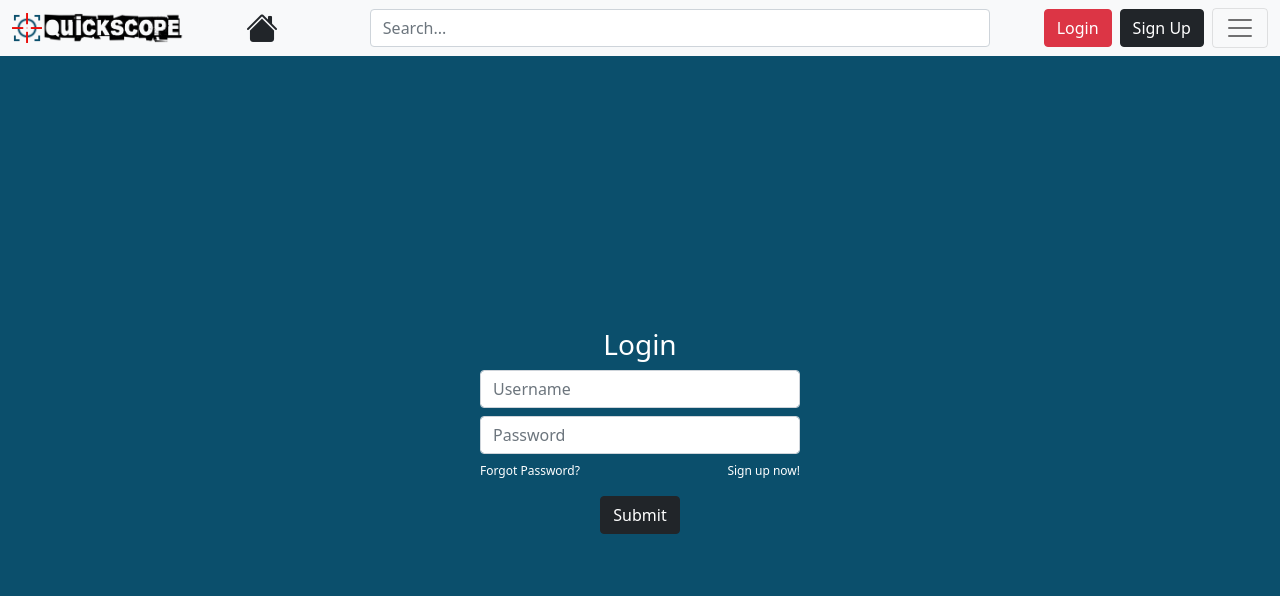
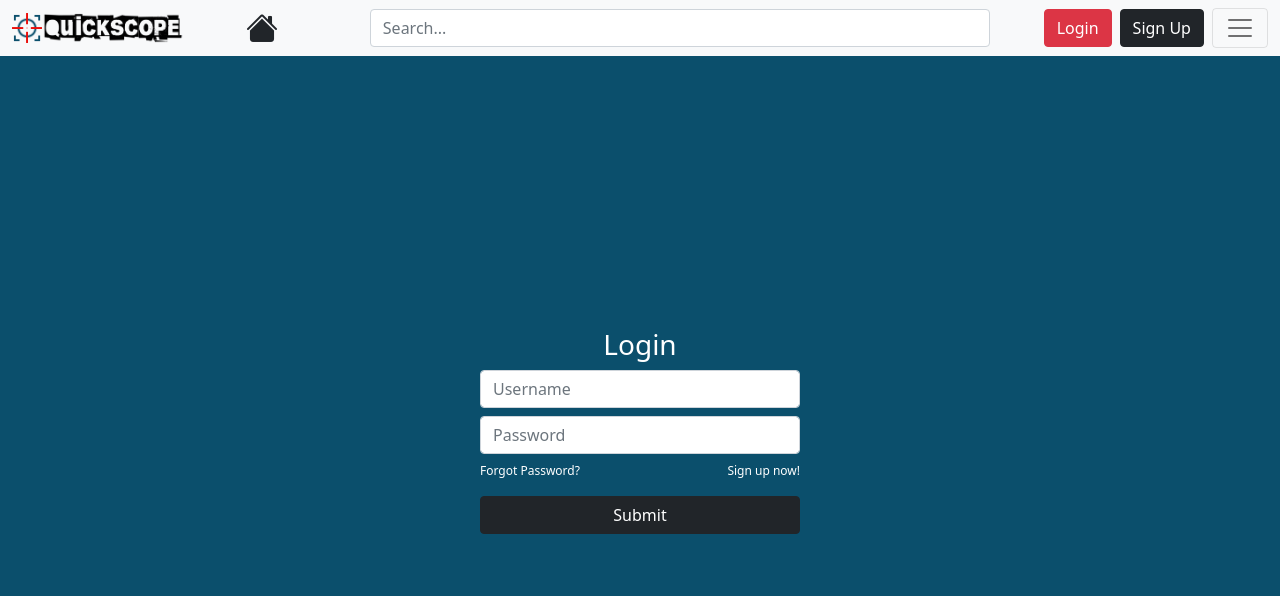
Before and after one commit to sunipan/quickscope, a PHP site: page /login.php in a window 1280 px wide. Shown: the top 596 px of the page. Run offline with PHP 8.4, Linux system fonts and the light colour scheme; some libraries are stand-ins or nearby versions.

Commit message:
changed login button style

```diff
--- a/src/client/login.php
+++ b/src/client/login.php
@@ -23,7 +23,7 @@
           <a href="sign_up.php" class="gray_on_hover">Sign up now!</a>
         </div>
         <div class="d-flex justify-content-center align-items-center mt-3">
-          <input class="btn btn-dark" type="submit"></input>
+          <input class="btn btn-dark w-100" type="submit"></input>
         </div>
       </form>
     </div>
```
